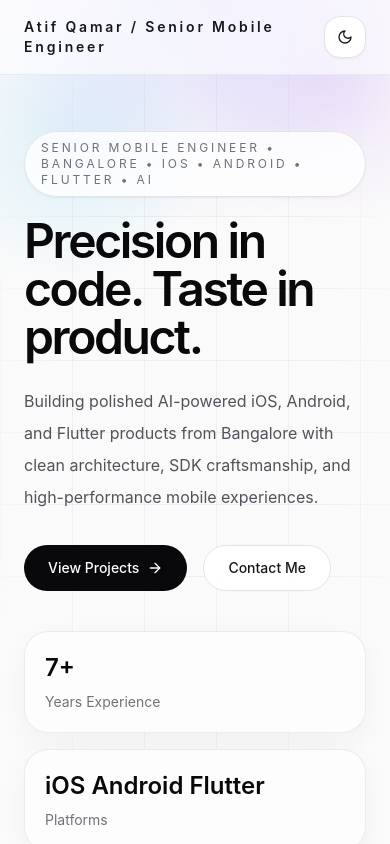
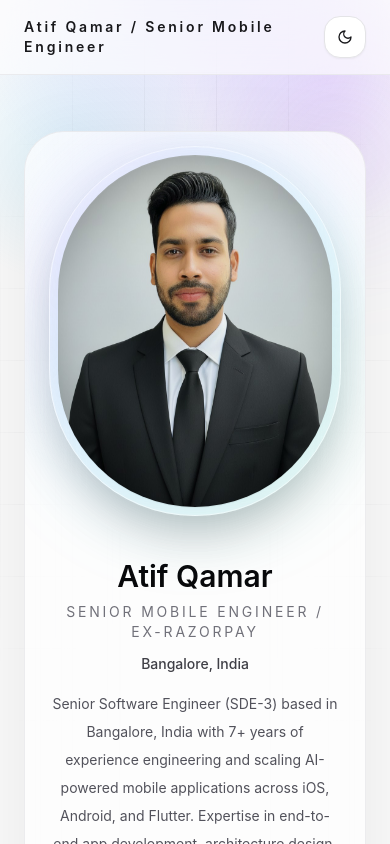
Before and after one commit to geek-atif/MyPortfolio, a React (Vite) app: page / in a window 390 px wide. Shown: the top 844 px of the page. Built offline with nearby package versions, Linux system fonts and the light colour scheme; no server answers; the HTML template or start-up script is replaced by a standard one.

Commit message:
fix mobile header issue

```diff
--- a/src/App.tsx
+++ b/src/App.tsx
@@ -1141,7 +1141,7 @@ export default function App() {
       <main id="top" className="relative z-10">
         <section className="mx-auto max-w-7xl px-6 pb-24 pt-14 lg:px-8 lg:pb-28 lg:pt-20">
           <div className="grid items-start gap-16 lg:grid-cols-[1.02fr_0.98fr]">
-            <motion.div initial="hidden" animate="visible" transition={{ duration: 0.7, staggerChildren: 0.12 }} className="max-w-3xl">
+            <motion.div initial="hidden" animate="visible" transition={{ duration: 0.7, staggerChildren: 0.12 }} className="order-2 max-w-3xl lg:order-1">
               <motion.div variants={fadeUp} className="mb-5 inline-flex rounded-full border border-zinc-200 bg-white/80 px-4 py-2 text-xs uppercase tracking-[0.24em] text-zinc-500 shadow-sm dark:border-white/10 dark:bg-white/5 dark:text-zinc-400">
                 Senior Mobile Engineer • Bangalore • iOS • Android • Flutter • AI
               </motion.div>
@@ -1166,7 +1166,7 @@ export default function App() {
               </motion.div>
             </motion.div>
 
-            <motion.div initial={{ opacity: 0, y: 24 }} animate={{ opacity: 1, y: 0 }} transition={{ duration: 0.8, delay: 0.2 }} className="relative">
+            <motion.div initial={{ opacity: 0, y: 24 }} animate={{ opacity: 1, y: 0 }} transition={{ duration: 0.8, delay: 0.2 }} className="order-1 relative lg:order-2">
               <div className="absolute -right-10 -top-10 h-32 w-32 rounded-full bg-violet-500/20 blur-3xl" />
               <div className="absolute -bottom-6 -left-8 h-28 w-28 rounded-full bg-sky-500/20 blur-3xl" />
               <div className="relative overflow-hidden rounded-[40px] border border-zinc-200/70 bg-white/55 p-6 shadow-[0_20px_80px_rgba(0,0,0,0.08)] backdrop-blur-2xl dark:border-white/10 dark:bg-white/5">
```
Also changed, not shown: 4 other files (tests, documents, lock files or other folders).
